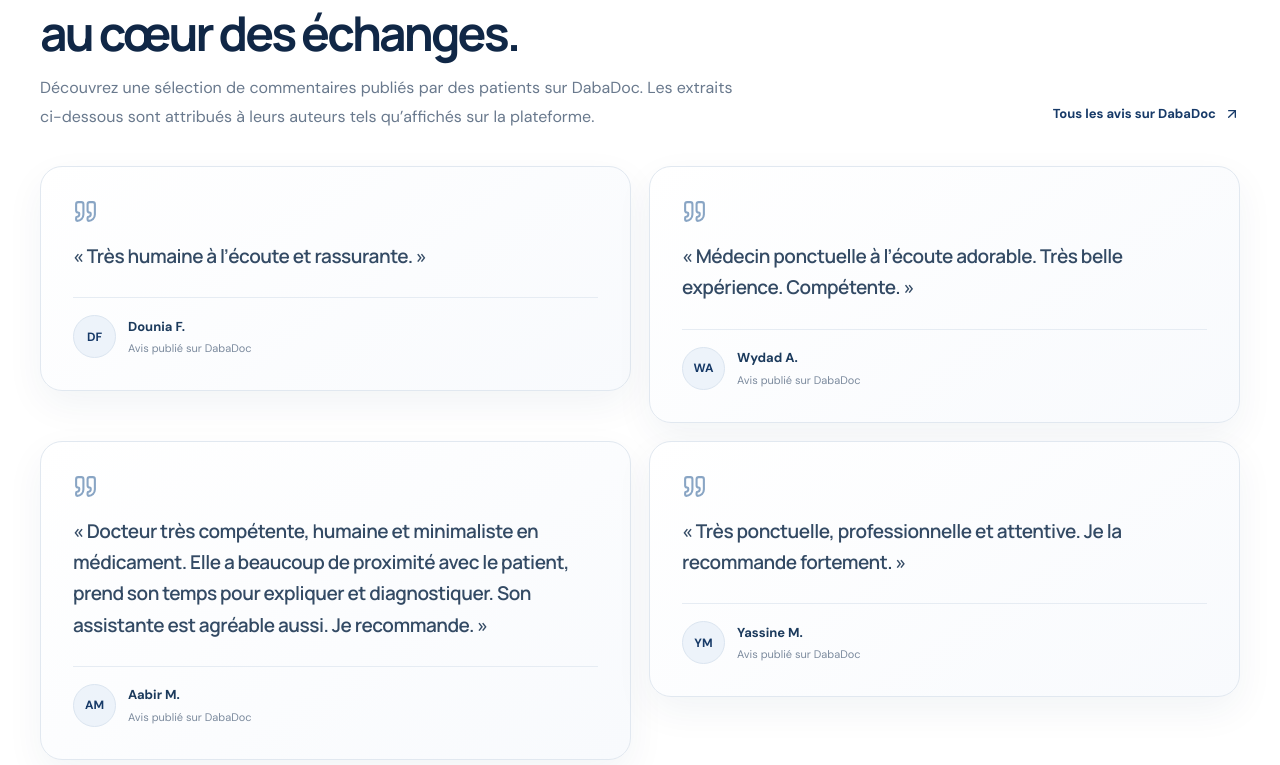
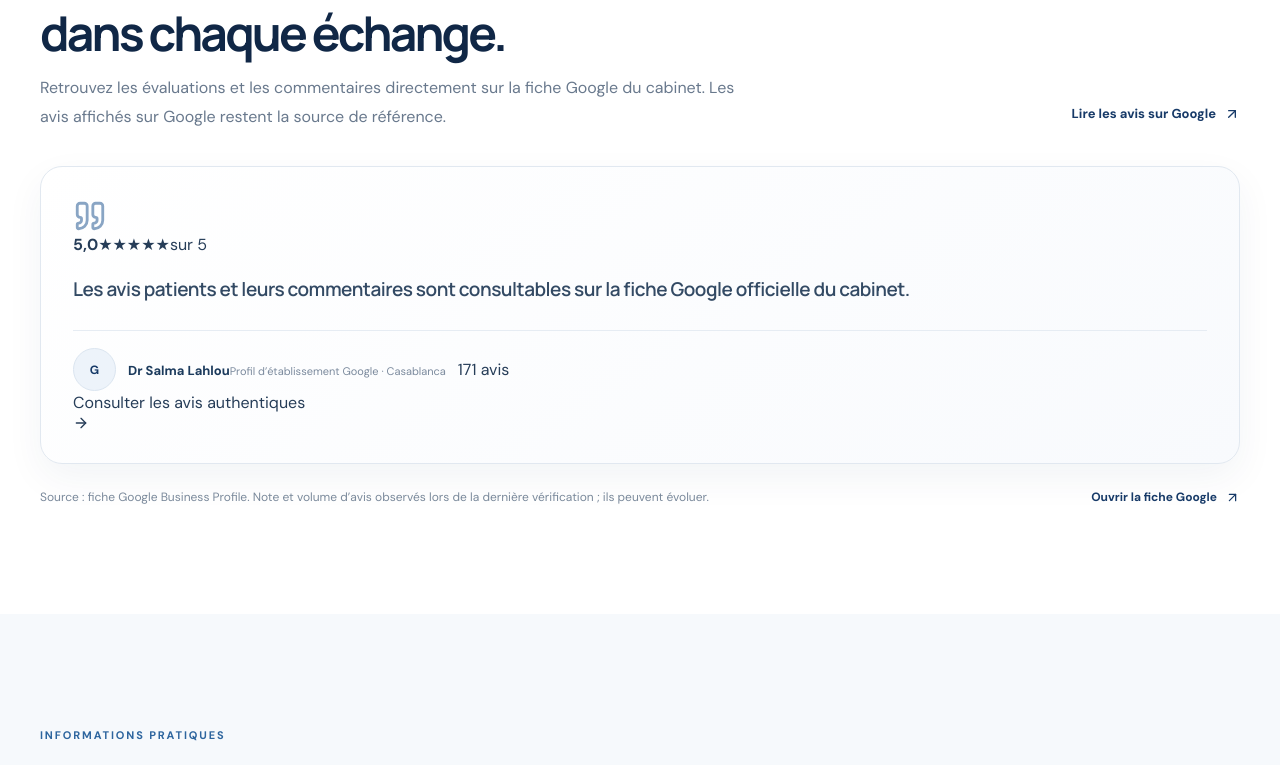
Before and after one commit to ismailsys/Dr-Salma-LAHLOU, a React (Vite) app: page / in a window 1280 px wide. Shown: the part 4158-4923 px from the top of the page. Built offline with nearby package versions, Linux system fonts and the light colour scheme.

Commit message:
Use Google Business Profile as the review source

```diff
--- a/src/App.tsx
+++ b/src/App.tsx
@@ -444,60 +444,37 @@
             <Reveal>
               <div className="reviews-heading-row">
                 <SectionHeading
-                  eyebrow="Avis patients"
-                  title="L’écoute et la confiance au cœur des échanges."
-                  description="Découvrez une sélection de commentaires publiés par des patients sur DabaDoc. Les extraits ci-dessous sont attribués à leurs auteurs tels qu’affichés sur la plateforme."
+                  eyebrow="Avis Google"
+                  title="La confiance se construit dans chaque échange."
+                  description="Retrouvez les évaluations et les commentaires directement sur la fiche Google du cabinet. Les avis affichés sur Google restent la source de référence."
                 />
-                <a className="text-link reviews-all-link" href="https://www.dabadoc.com/ma/neurochirurgien/casablanca/salma-lahlou-1" target="_blank" rel="noopener noreferrer">
-                  Tous les avis sur DabaDoc <ArrowUpRight size={16} />
+                <a className="text-link reviews-all-link" href="https://www.google.com/maps/place/?q=place_id:ChIJbz3vmzfTpw0RfTfknyAsomE" target="_blank" rel="noopener noreferrer">
+                  Lire les avis sur Google <ArrowUpRight size={16} />
                 </a>
               </div>
             </Reveal>
-            <div className="reviews-grid">
-              <Reveal>
-                <article className="patient-review-card">
-                  <Quote className="review-quote-icon" size={25} aria-hidden="true" />
-                  <p className="patient-review-quote">« Très humaine à l’écoute et rassurante. »</p>
-                  <div className="patient-review-footer">
-                    <span className="review-avatar">DF</span>
-                    <span><strong>Dounia F.</strong><small>Avis publié sur DabaDoc</small></span>
-                  </div>
-                </article>
-              </Reveal>
-              <Reveal delay={0.06}>
-                <article className="patient-review-card">
-                  <Quote className="review-quote-icon" size={25} aria-hidden="true" />
-                  <p className="patient-review-quote">« Médecin ponctuelle à l’écoute adorable. Très belle expérience. Compétente. »</p>
-                  <div className="patient-review-footer">
-                    <span className="review-avatar">WA</span>
-                    <span><strong>Wydad A.</strong><small>Avis publié sur DabaDoc</small></span>
-                  </div>
-                </article>
-              </Reveal>
-              <Reveal delay={0.12}>
-                <article className="patient-review-card">
-                  <Quote className="review-quote-icon" size={25} aria-hidden="true" />
-                  <p className="patient-review-quote">« Docteur très compétente, humaine et minimaliste en médicament. Elle a beaucoup de proximité avec le patient, prend son temps pour expliquer et diagnostiquer. Son assistante est agréable aussi. Je recommande. »</p>
-                  <div className="patient-review-footer">
-                    <span className="review-avatar">AM</span>
-                    <span><strong>Aabir M.</strong><small>Avis publié sur DabaDoc</small></span>
-                  </div>
-                </article>
-              </Reveal>
-              <Reveal delay={0.18}>
-                <article className="patient-review-card">
-                  <Quote className="review-quote-icon" size={25} aria-hidden="true" />
-                  <p className="patient-review-quote">« Très ponctuelle, professionnelle et attentive. Je la recommande fortement. »</p>
-                  <div className="patient-review-footer">
-                    <span className="review-avatar">YM</span>
-                    <span><strong>Yassine M.</strong><small>Avis publié sur DabaDoc</small></span>
-                  </div>
-                </article>
-              </Reveal>
+            <div className="google-review-summary">
+              <article className="patient-review-card google-review-summary-card">
+                <Quote className="review-quote-icon" size={34} aria-hidden="true" />
+                <div className="google-rating-line">
+                  <strong className="google-rating-score">5,0</strong>
+                  <span className="google-rating-stars" aria-label="Note Google : 5 sur 5">★★★★★</span>
+                  <span className="google-rating-scale">sur 5</span>
+                </div>
+                <p className="patient-review-quote">Les avis patients et leurs commentaires sont consultables sur la fiche Google officielle du cabinet.</p>
+                <div className="patient-review-footer">
+                  <span className="review-avatar google-review-avatar">G</span>
+                  <span><strong>Dr Salma Lahlou</strong><small>Profil d’établissement Google · Casablanca</small></span>
+                  <span className="google-review-count">171 avis</span>
+                </div>
+                <a className="google-review-card-link" href="https://www.google.com/maps/place/?q=place_id:ChIJbz3vmzfTpw0RfTfknyAsomE" target="_blank" rel="noopener noreferrer">
+                  Consulter les avis authentiques <ArrowRight size={16} />
+                </a>
+              </article>
             </div>
             <div className="reviews-footnote">
-              <span>Source : DabaDoc</span>
-              <a href="https://www.dabadoc.com/ma/neurochirurgien/casablanca/salma-lahlou-1" target="_blank" rel="noopener noreferrer">Consulter la fiche et les avis complets <ArrowRight size={15} /></a>
+              <span>Source : fiche Google Business Profile. Note et volume d’avis observés lors de la dernière vérification ; ils peuvent évoluer.</span>
+              <a href="https://www.google.com/maps/place/?q=place_id:ChIJbz3vmzfTpw0RfTfknyAsomE" target="_blank" rel="noopener noreferrer">Ouvrir la fiche Google <ArrowUpRight size={15} /></a>
             </div>
           </div>
         </section>
```
